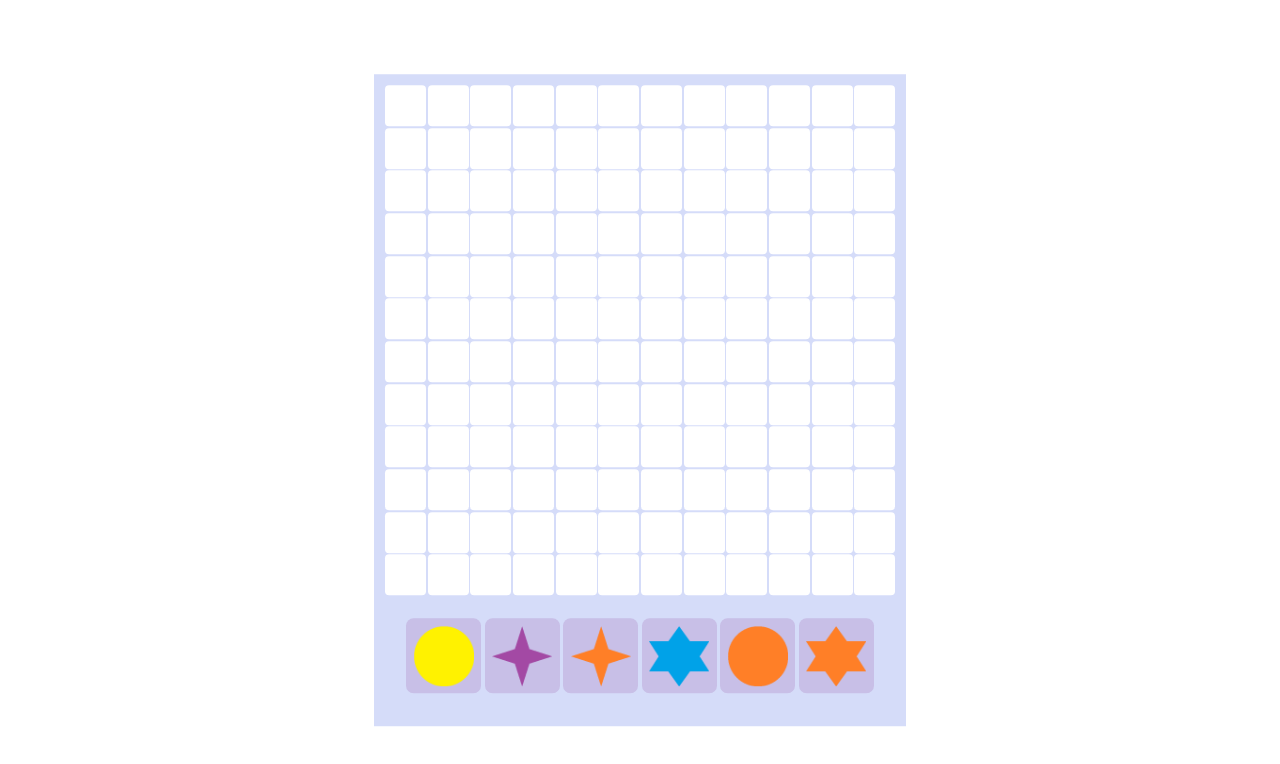
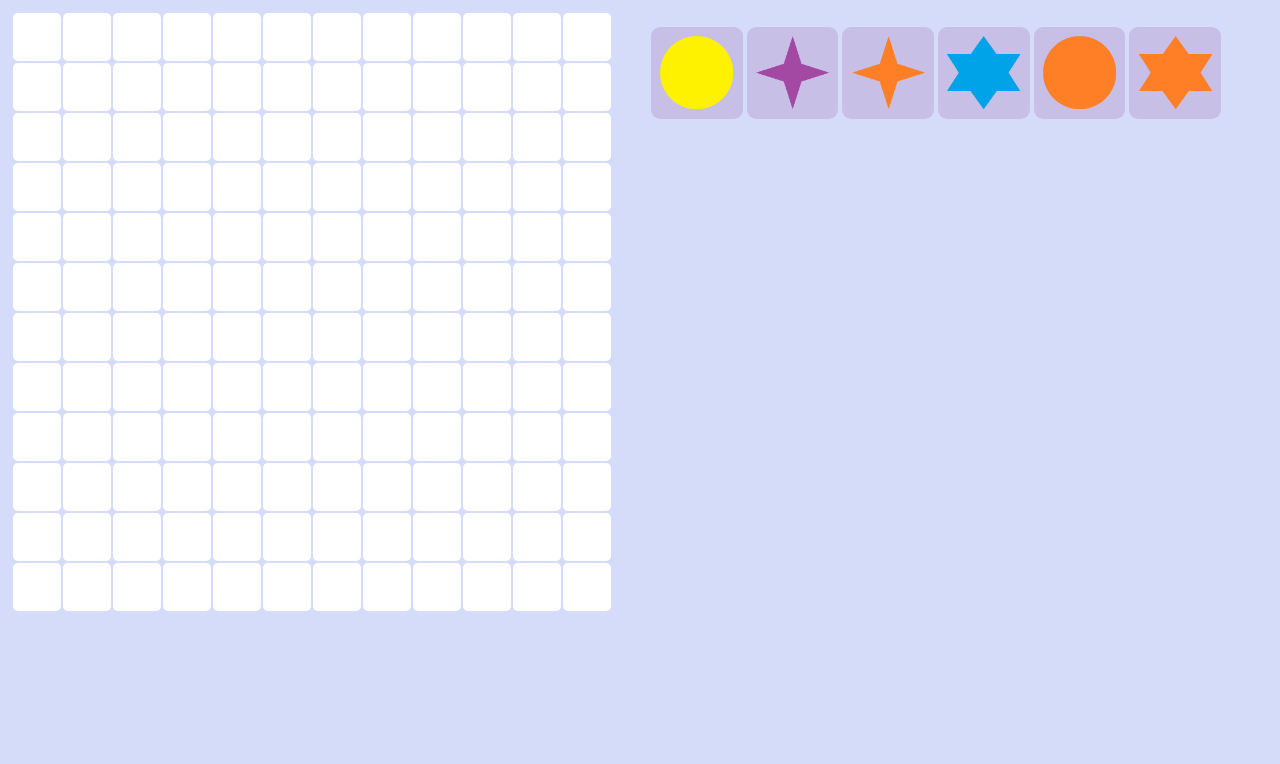
Before and after one commit to ae0n1an/qwirkle, a React (Create React App) app: page / in a window 1280 px wide. Shown: the top 764 px of the page. Built offline with nearby package versions, Linux system fonts and the light colour scheme; the HTML template or start-up script is replaced by a standard one.

Commit message:
added mdl columns to align items

```diff
--- a/public/index.html
+++ b/public/index.html
@@ -24,6 +24,15 @@
       work correctly both with client-side routing and a non-root public URL.
       Learn how to configure a non-root public URL by running `npm run build`.
     -->
+    <!-- Import MDL libraries -->
+    <link
+      rel="stylesheet"
+      href="https://fonts.googleapis.com/icon?family=Material+Icons"
+    />
+    <link
+      rel="stylesheet"
+      href="https://code.getmdl.io/1.3.0/material.indigo-pink.min.css"
+    />
     <title>React App</title>
   </head>
   <body>
--- a/src/App.css
+++ b/src/App.css
@@ -3,14 +3,23 @@
   background-color: #D5DCF9;
 }
 
+.mdl-cell {
+  margin: 0px;
+}
+
+.highlighted {
+  border-color: green;
+  border-style: solid;
+  border-width: 2px;
+}
+
 .center {
   position: absolute;
-  top: 50%;
-  left: 50%;
-  transform: translate(-50%, -50%);
-  padding: 10px;
-  width: 40%;
-  height: auto;
+  top: 0;
+  bottom: 0;
+  padding: 0px;
+  width: 100%;
+  height: 100%;
   background-color: #D5DCF9;
 }
 
--- a/src/App.tsx
+++ b/src/App.tsx
@@ -11,9 +11,13 @@ function App() {
 
   return (
     <div className="App">
-      <div className="center">
-        <DisplayBoard board={game.getBoard().getTokenBoard()}></DisplayBoard>
+      <div className="center mdl-grid">
+        <div className="mdl-cell mdl-cell--6-col">
+          <DisplayBoard board={game.getBoard().getTokenBoard()}></DisplayBoard>
+        </div>
+        <div className="mdl-cell mdl-cell--6-col">
         <TokenHolder tokens={game.getActivePlayersTokens()}></TokenHolder>
+        </div>
       </div>
     </div>
   );
--- a/src/DisplayBoard.tsx
+++ b/src/DisplayBoard.tsx
@@ -27,7 +27,8 @@ function DisplayBoard(props: PositionProps) {
     display: 'grid',
     gridTemplateColumns: '1fr '.repeat(board_width),
     gridTemplateRows: '1fr '.repeat(board_height),
-    transition: '300ms'
+    transition: '300ms',
+    padding: '2%'
   };
 
   return (
```
Also changed, not shown: src/images/CircleBlue.png.
